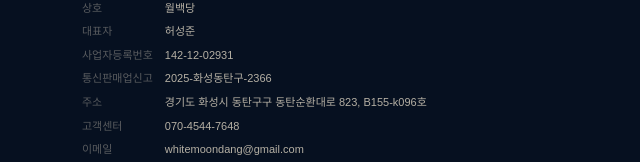
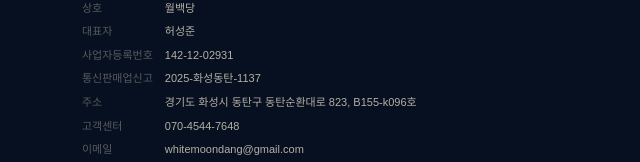
Before and after one commit to jacob9195/whitemoon-app, a Next.js app: page /confirm in a window 1280 px wide. Shown: the part 1119-1281 px from the top of the page, without its empty margins (318-958 px from the left). Built offline with nearby package versions, Linux system fonts and the light colour scheme.

Commit message:
Update Footer.tsx

```diff
--- a/components/Footer.tsx
+++ b/components/Footer.tsx
@@ -5,8 +5,8 @@ const COMPANY = {
   name:        '월백당',
   ceo:         '허성준',
   bizNumber:   '142-12-02931',
-  mailOrder:   '2025-화성동탄구-2366',
-  address:     '경기도 화성시 동탄구구 동탄순환대로 823, B155-k096호',
+  mailOrder:   '2025-화성동탄-1137',
+  address:     '경기도 화성시 동탄구 동탄순환대로 823, B155-k096호',
   tel:         '070-4544-7648',
   email:       'whitemoondang@gmail.com',
   hosting:     'Vercel Inc.',
```
